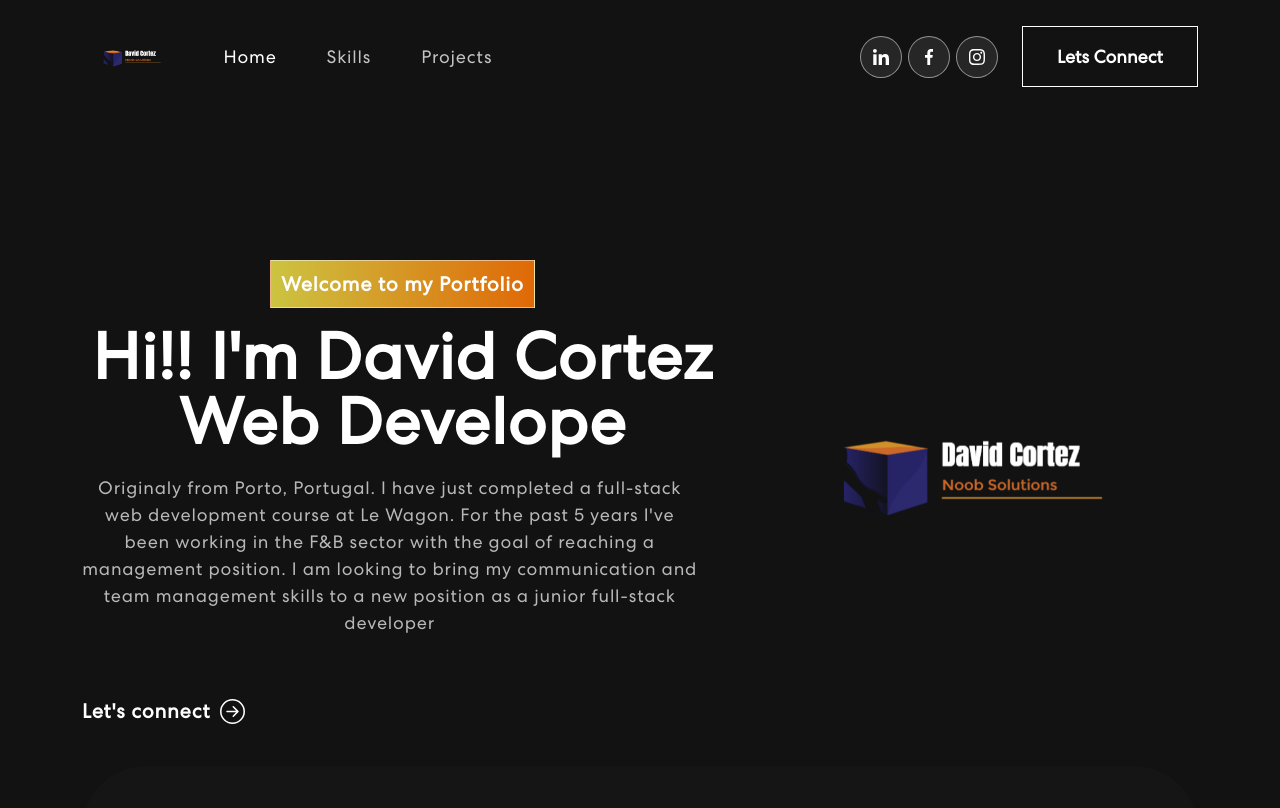
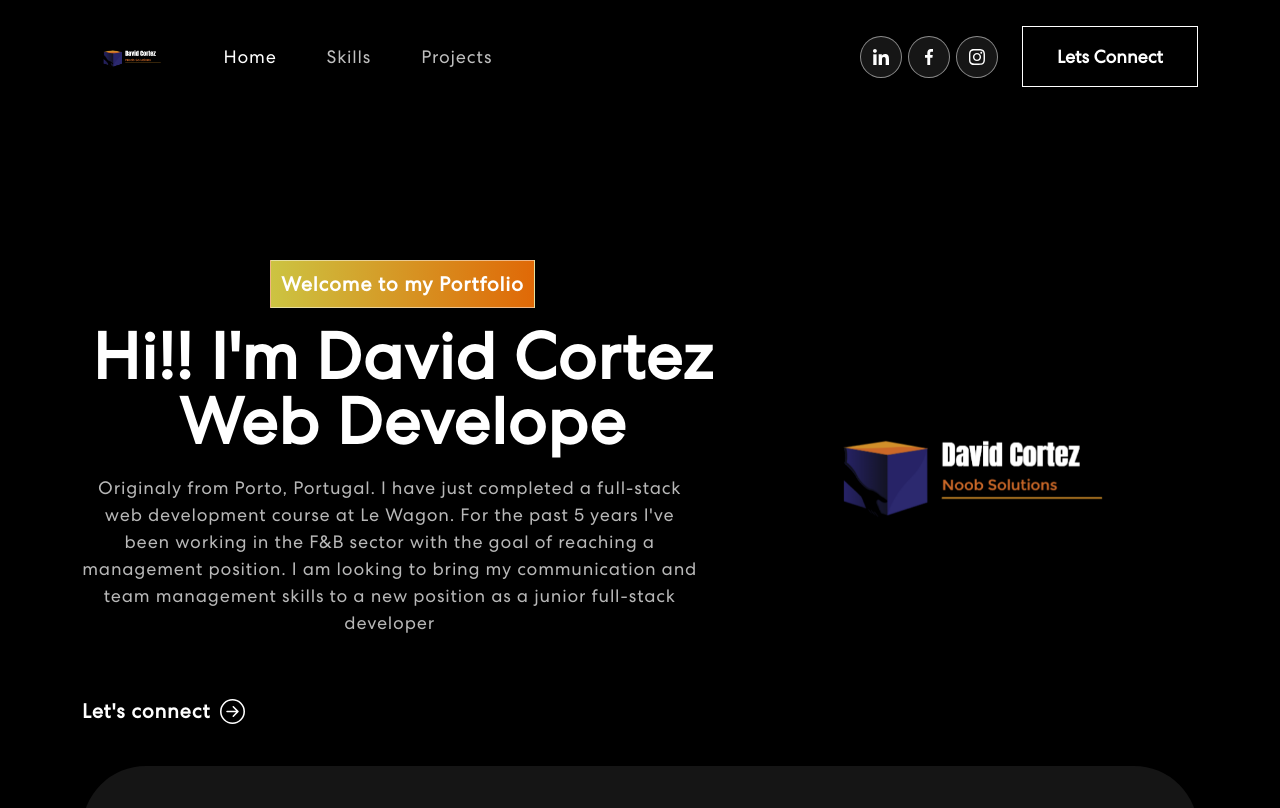
Before and after one commit to LateInGame/react-app, a React (Create React App) app: page / in a window 1280 px wide. Shown: the top 808 px of the page. Built offline with nearby package versions, Linux system fonts and the light colour scheme.

Commit message:
background color of app updated from #121212 to #black

```diff
--- a/src/App.css
+++ b/src/App.css
@@ -33,7 +33,7 @@ body {
   font-weight: 400;
   overflow-x: hidden;
   position: relative;
-  background-color: #121212 !important;
+  background-color: black !important;
   color: #fff !important;
   font-family: 'Centra', sans-serif !important;
 }
@@ -535,7 +535,7 @@ nav.navbar .navbar-toggler[aria-expanded="true"] .navbar-toggler-icon {
 }
 .contact form input:focus, .contact form textarea:focus {
   background: rgba(255, 255, 255, 1);
-  color: #121212;
+  color: black;
 }
 .contact form input::placeholder, .contact form textarea::placeholder {
   font-size: 16px;
@@ -543,7 +543,7 @@ nav.navbar .navbar-toggler[aria-expanded="true"] .navbar-toggler-icon {
   color: #fff;
 }
 .contact form input:focus::placeholder, .contact form textarea:focus::placeholder {
-  color: #121212;
+  color: black;
   opacity: 0.8;
 }
 .contact form button {
```
